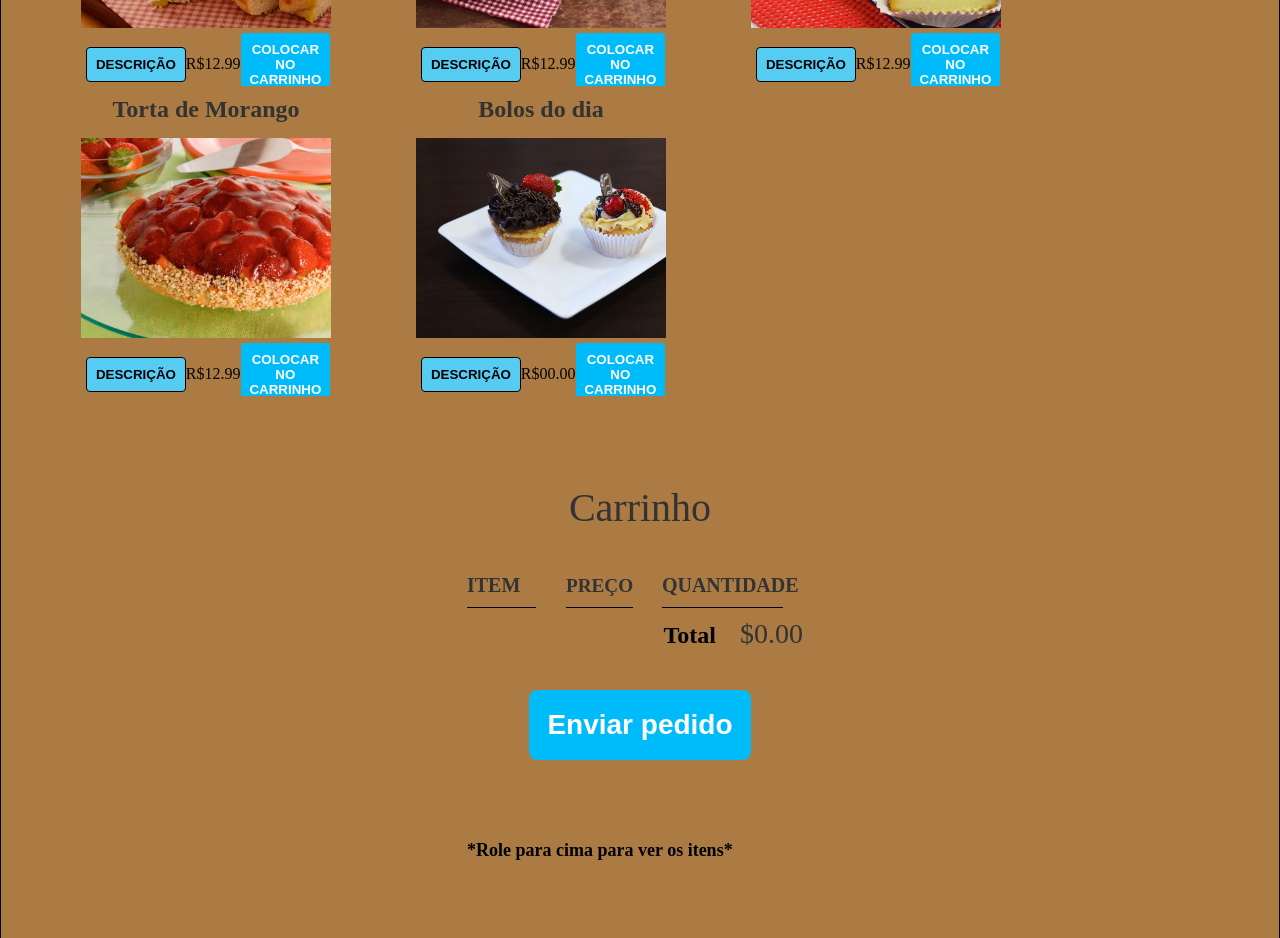
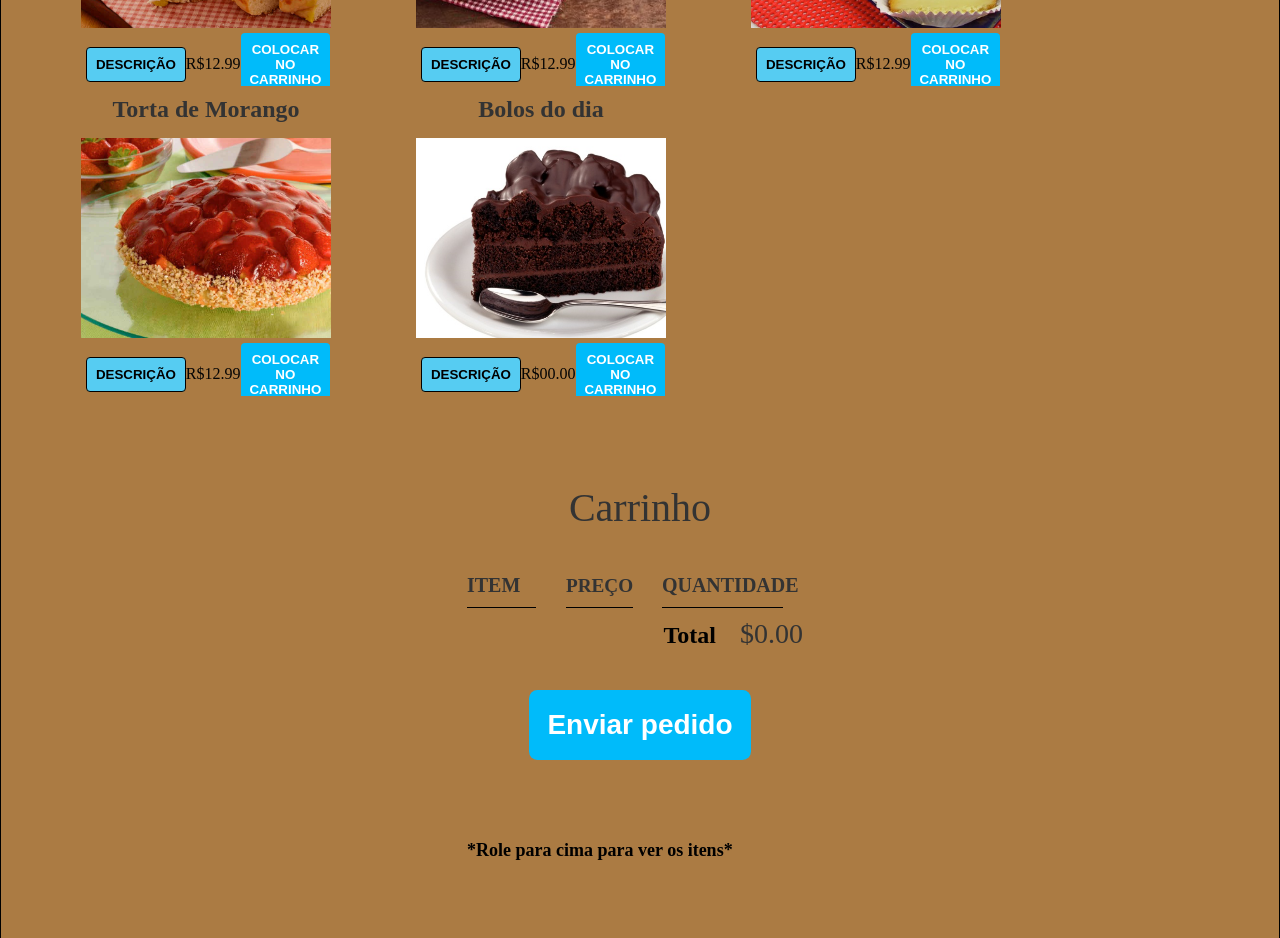
Before and after one commit to AlexPereiraChaves/Ki_delicia, a plain HTML site: page cardapio.html in a window 1280 px wide. Shown: the part 1380-2318 px from the top of the page. Drawn offline with nearby package versions, Linux system fonts and the light colour scheme.

Commit message:
Update cardapio.html

```diff
--- a/cardapio.html
+++ b/cardapio.html
@@ -133,7 +133,7 @@
                 </div>
                 <div class="itembox Bolos">
                     <span class="shop-item-title">Bolos do dia</span>
-                    <img class="shop-item-image" src="img/galeria/doce.jpg">
+                    <img class="shop-item-image" src="img/galeria/bolodechocolate620_3.jpg">
                     <div class="shop-item-details">
                         <button onclick="abrePopup('onze')" class="btn btn-descricao">DESCRIÇÃO</button>
                         <span class="shop-item-price">R$00.00</span>
```
